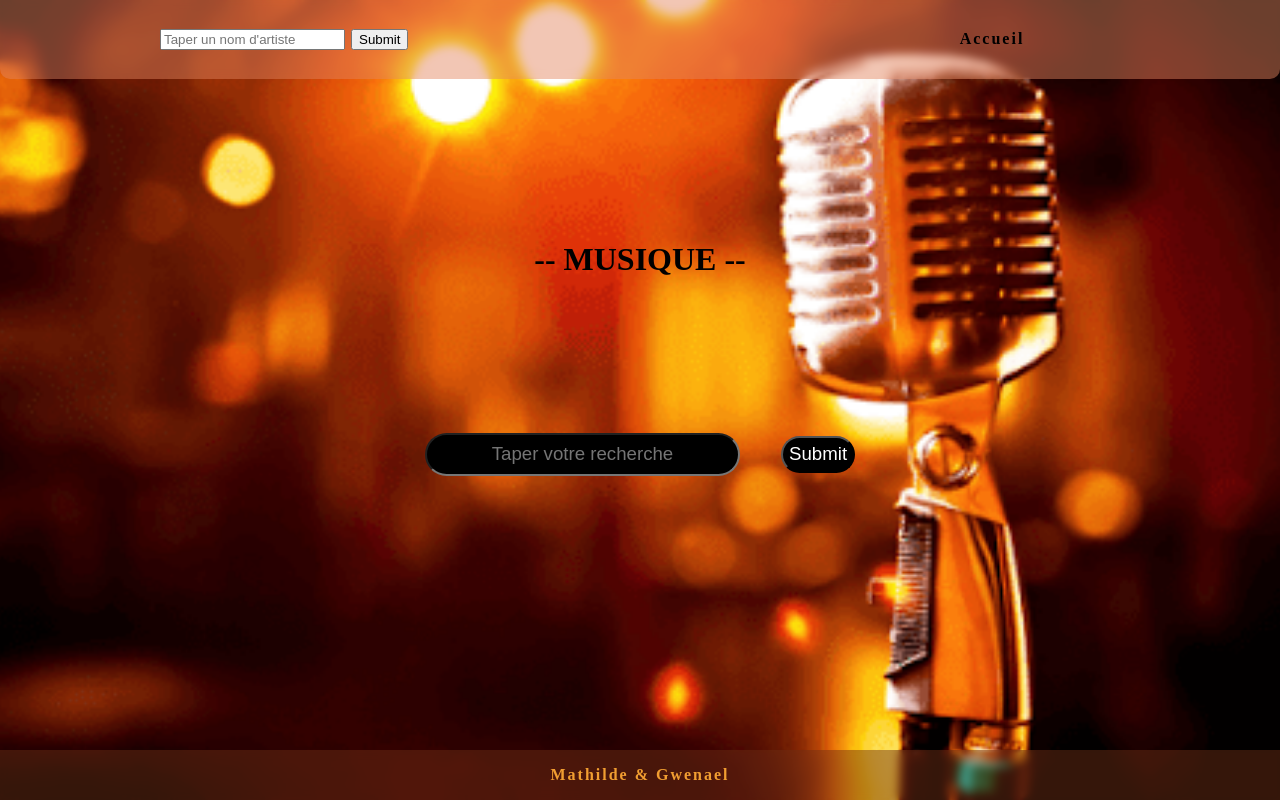
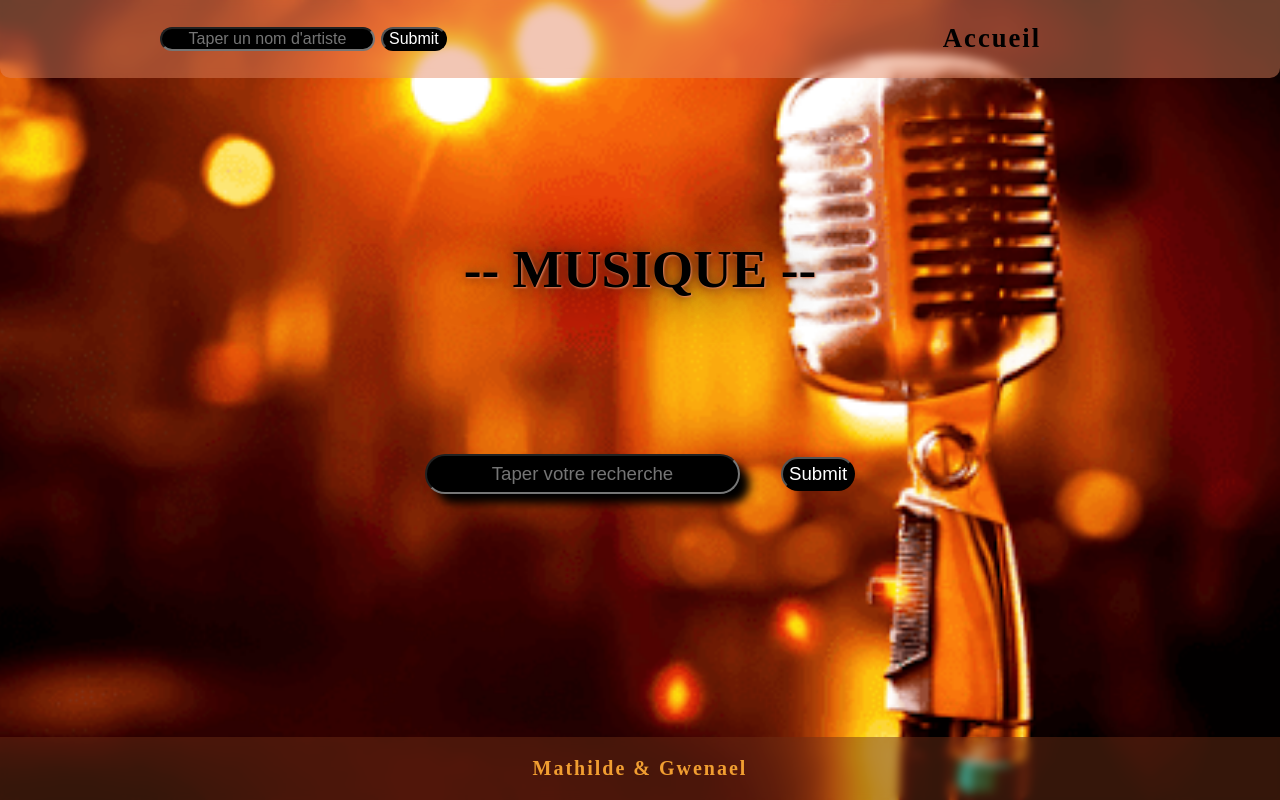
Before and after one commit to mathilde-roussier/autocompletion, a PHP site: page / in a window 1280 px wide. Run offline with PHP 8.4, Linux system fonts and the light colour scheme.

Commit message:
Ajout icon onglet + qq maj css

```diff
--- a/css/autocompletion.css
+++ b/css/autocompletion.css
@@ -56,6 +56,11 @@ header a {
     width: 20%;
     text-align: center;
     font-weight: bold;
+    font-size: 20pt;
+}
+
+header a span:hover {
+    text-shadow: 1px 1px 2px rgba(228, 134, 96), 0 0 1em black, 0 0 0.2em rgba(228, 134, 96);
 }
 
 /* FOOTER */
@@ -69,6 +74,7 @@ footer {
     backdrop-filter: blur(5px);
     color: rgb(241, 158, 49);
     letter-spacing: 2px;
+    font-size: 15pt;
 }
 
 /* Page accueil */
@@ -80,6 +86,11 @@ footer {
     width: 100%;
     align-items: center;
     justify-content: center;
+}
+
+.accueil h1 {
+    font-size: 40pt;
+    text-shadow: 1px 1px 2px rgba(228, 134, 96), 0 0 1em black, 0 0 0.2em rgba(112, 47, 22);
 }
 
 /* Barre de recherche principale */
@@ -100,6 +111,7 @@ footer {
     background-color: black;
     color: white;
     font-size: 14pt;
+    box-shadow: 10px 10px 10px black;
 }
 
 .accueil #send {
@@ -112,33 +124,54 @@ footer {
     font-size: 14pt;
 }
 
+/* Barre de recherche header */
+
+header #send {
+    width: fit-content;
+    border-radius: 70px;
+    text-align: center;
+    background-color: black;
+    color: white;
+    font-size:12pt;
+}
+
+header form input[type="text"] {
+    border-radius: 70px;
+    text-align: center;
+    background-color: black;
+    color: white;
+    font-size:12pt;
+}
+
 /* div résultat */
 
-#resultmain{
+#resultmain {
     display: flex;
     flex-direction: column;
-    background-color: white;
+    background-color: rgb(228, 134, 96);
     position: absolute;
     max-height: 20%;
-    width:22%;
-    top:59.5%;
-    left:35%;
+    width: 22%;
+    top: 62.05%;
+    left: 35%;
     overflow-y: scroll;
+    font-size: 15pt;
 }
 
-#result{
+#result {
     display: flex;
     flex-direction: column;
-    background-color: white;
+    background-color: rgb(228, 134, 96);
     position: absolute;
     max-height: 100%;
-    top:65%;
-    width:9%;
+    top: 61%;
+    width: 9%;
     overflow-y: scroll;
-    font-weight:none;
+    font-weight: none;
+    font-size: 12pt;
 }
 
-.listemain:hover,.liste:hover{
+.listemain:hover, .liste:hover {
     background-color: rgba(112, 47, 22, 0.472);
 }
 
@@ -152,6 +185,7 @@ footer {
     flex-grow: 1;
     width: 100%;
     align-items: center;
+    font-size:15pt;
 }
 
 .resultat_recherche div {
@@ -159,8 +193,14 @@ footer {
     justify-content: center;
     width: 30%;
     text-align: center;
-    background: rgb(216, 169, 169);
+    background: rgba(112, 47, 22);
     border-radius: 20px;
+}
+
+.resultat_recherche div a {
+    letter-spacing: 2px;
+    font-weight: bold;
+    color: rgb(241, 158, 49);
 }
 
 /* Page Element */
@@ -173,7 +213,9 @@ footer {
     width: 50%;
     align-items: center;
     border: 4px dotted black;
-    background-color: rgba(255, 255, 255, 0.603);
+    background-color: rgba(112, 47, 22,0.603);
+    color: rgb(241, 158, 49);
+    font-size: 15pt;
 }
 
 .element span {
@@ -185,4 +227,22 @@ footer {
 .element img {
     width: 50%;
     height: auto;
+    border:2px solid rgb(241, 158, 49);
+
 }
+
+/* scrollbar */
+
+::-webkit-scrollbar {
+    width: 1em;
+}
+
+::-webkit-scrollbar-track {
+    box-shadow: inset 0 0 6px rgba(0, 0, 0, 0.3);
+    border-radius: 10px;
+}
+
+::-webkit-scrollbar-thumb {
+    background-color: rgba(112, 47, 22);
+    border-radius: 10px;
+}
--- a/element.php
+++ b/element.php
@@ -9,6 +9,7 @@ $affichage = new affichage; ?>
     <script src='https://code.jquery.com/jquery-3.4.1.js'></script>
     <script src='js/autocompletion.js'></script>
     <link rel='stylesheet' href='css/autocompletion.css'>
+    <link rel="shortcut icon" href="img/icon.png">
     <title>Music - Element</title>
 </head>
 
--- a/index.php
+++ b/index.php
@@ -5,6 +5,7 @@
     <meta charset="UTF-8">
     <script src='https://code.jquery.com/jquery-3.4.1.js'></script>
     <script src='js/autocompletion.js'></script>
+    <link rel="shortcut icon" href="img/icon.png">
     <link rel='stylesheet' href='css/autocompletion.css'>
     <title>Music - Accueil</title>
 </head>
--- a/recherche.php
+++ b/recherche.php
@@ -8,6 +8,7 @@ $affichage = new affichage; ?>
     <meta charset="UTF-8">
     <script src='https://code.jquery.com/jquery-3.4.1.js'></script>
     <script src='js/autocompletion.js'></script>
+    <link rel="shortcut icon" href="img/icon.png">
     <link rel='stylesheet' href='css/autocompletion.css'>
     <title>Music - Recherche</title>
 </head>
```
Also changed, not shown: img/icon.png (added).
